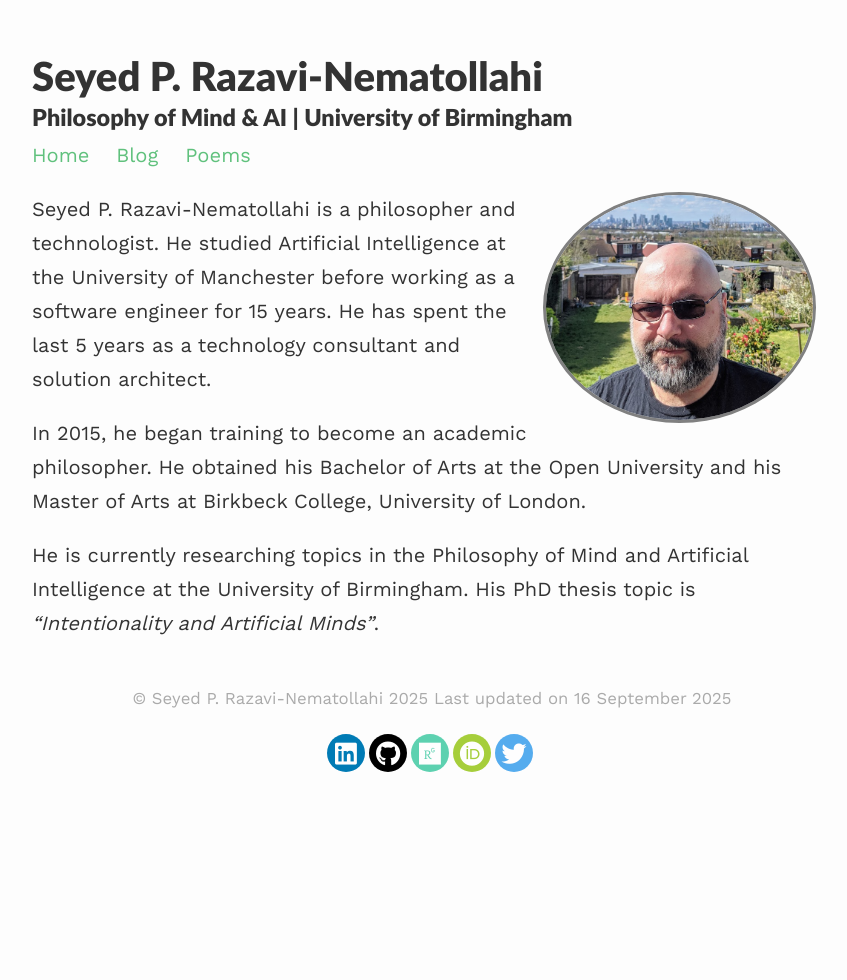
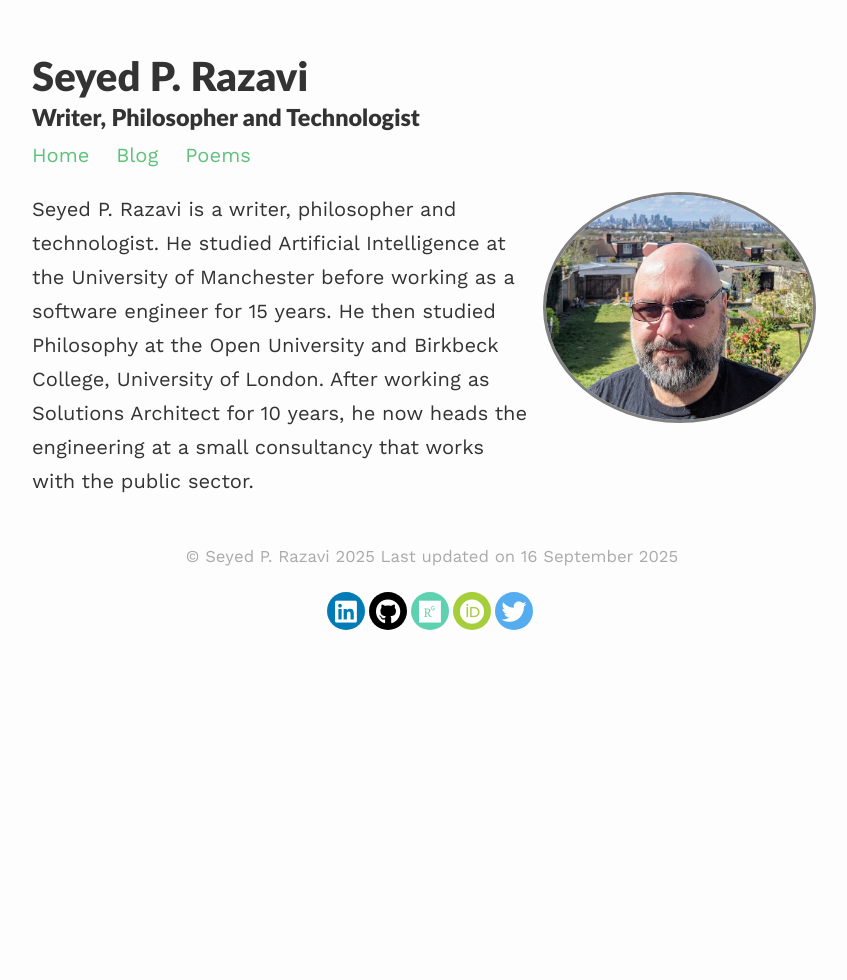
Before and after one commit to seyedrazavi/seyedrazavi.github.io, a Jekyll site: the page built from index.md, in a window 1280 px wide. Shown: the whole page, without its empty margins (208-1055 px from the left). Built offline with Jekyll 4.4.1, drawn with Linux system fonts in a browser that asks for light colours; nearby versions of some CDN libraries.

Commit message:
Updated info

```diff
--- a/_config.yml
+++ b/_config.yml
@@ -1,7 +1,7 @@
 ### your site title here
 
-title: Seyed P. Razavi-Nematollahi
-description: Philosophy of Mind & AI | University of Birmingham
+title: Seyed P. Razavi
+description: Writer, Philosopher and Technologist
 
 baseurl:  #name of GitHub repository
 url: "https://www.srazavi.com" #custom url to be used instead of GitHub repository
--- a/index.md
+++ b/index.md
@@ -7,8 +7,4 @@
 published: true
 ---
 
-Seyed P. Razavi-Nematollahi is a philosopher and technologist. He studied Artificial Intelligence at the University of Manchester before working as a software engineer for 15 years. He has spent the last 5 years as a technology consultant and solution architect.
-
-In 2015, he began training to become an academic philosopher. He obtained his Bachelor of Arts at the Open University and his Master of Arts at Birkbeck College, University of London.
-
-He is currently researching topics in the Philosophy of Mind and Artificial Intelligence at the University of Birmingham. His PhD thesis topic is _"Intentionality and Artificial Minds"_.
+Seyed P. Razavi is a writer, philosopher and technologist. He studied Artificial Intelligence at the University of Manchester before working as a software engineer for 15 years. He then studied Philosophy at the Open University and Birkbeck College, University of London. After working as Solutions Architect for 10 years, he now heads the engineering at a small consultancy that works with the public sector.
```
